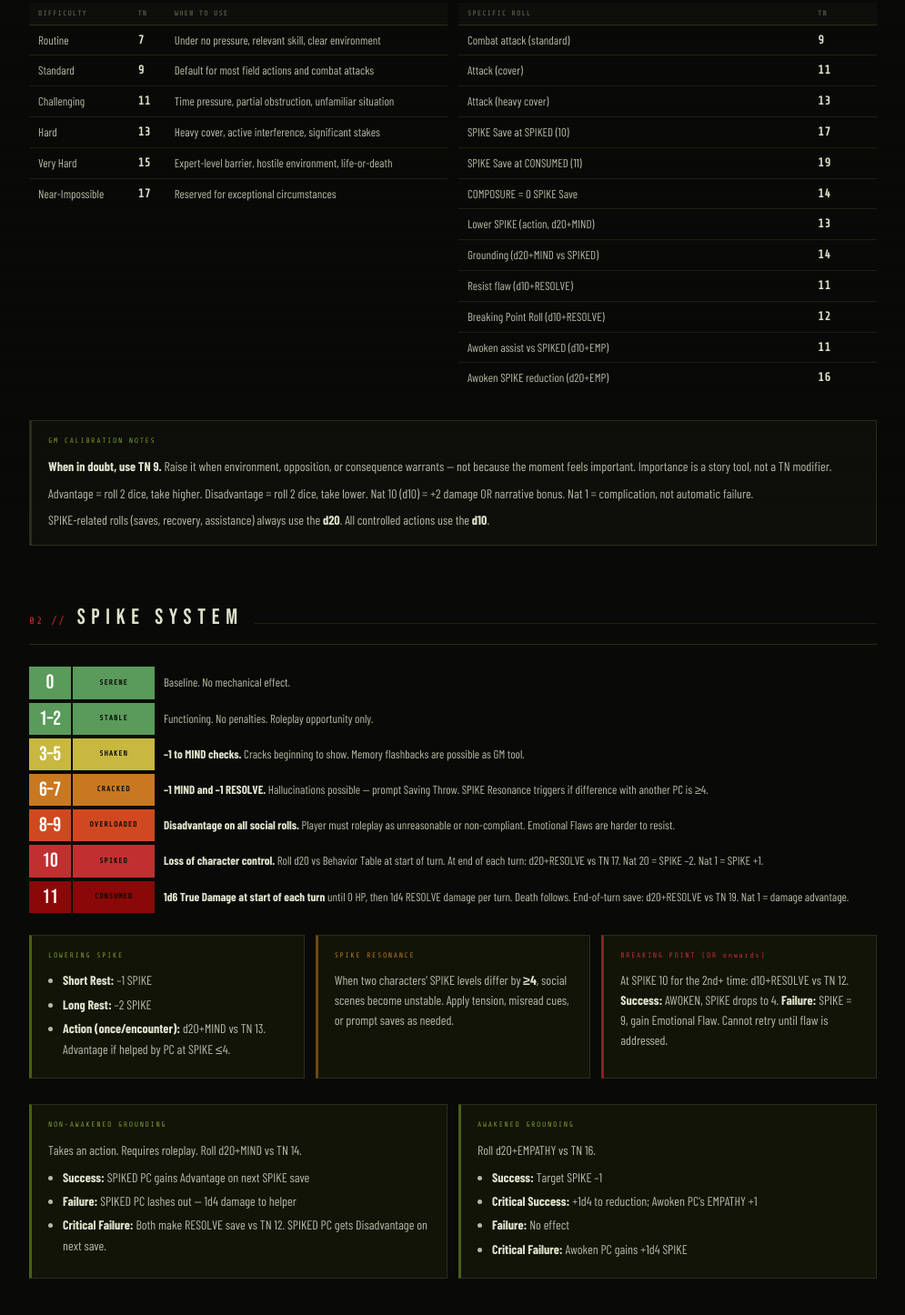
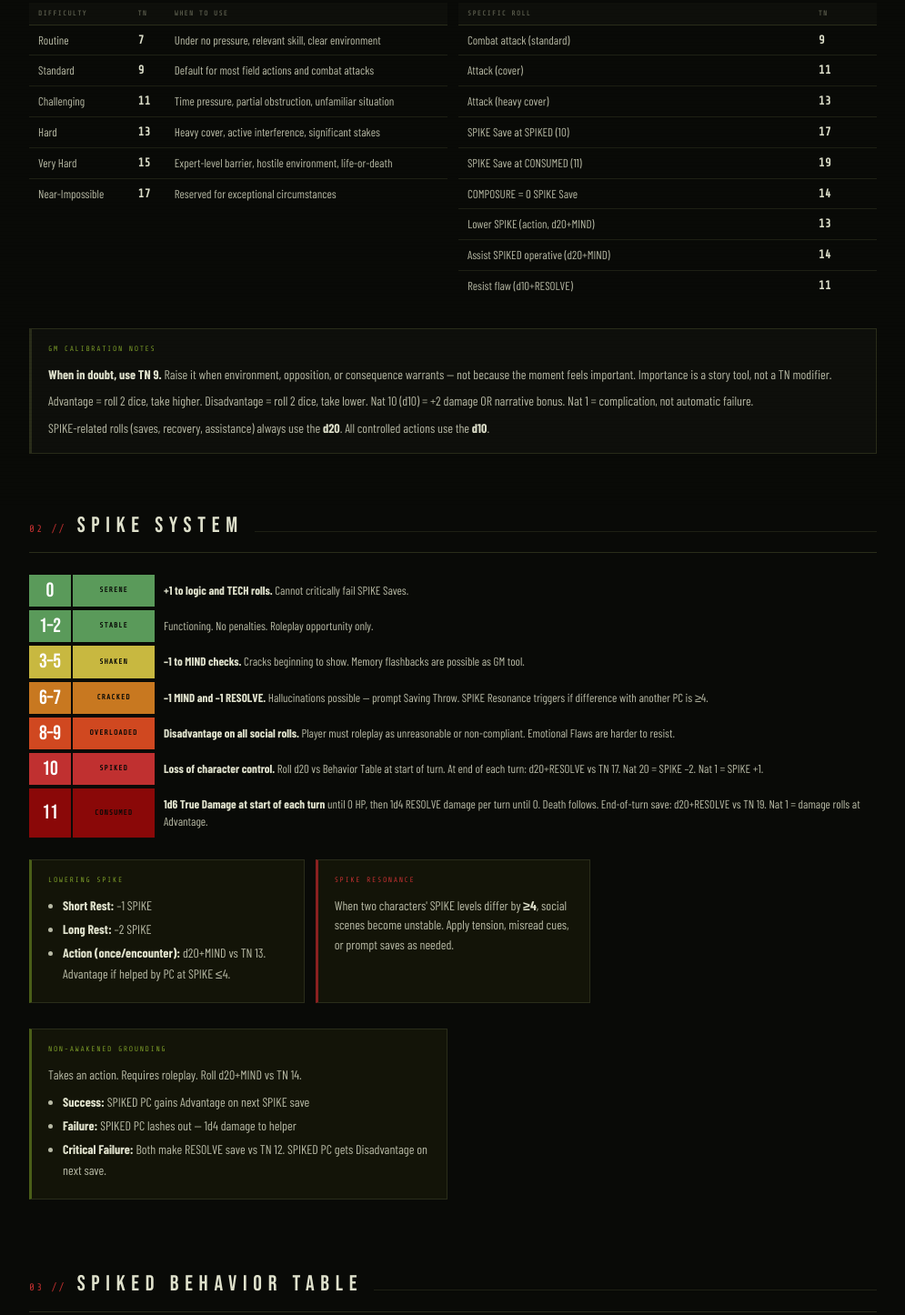
Before and after one commit to SPIKERPG/ReevesGM, a plain HTML site: page gm_running_doc.html in a window 1280 px wide. Shown: the part 242-1688 px from the top of the page at 91% size, without its empty margins (142-1137 px from the left). Drawn offline with nearby package versions, Linux system fonts and the light colour scheme; a web font is replaced by a local one.

Commit message:
Add files via upload

```diff
--- a/gm_running_doc.html
+++ b/gm_running_doc.html
@@ -260,11 +260,9 @@ footer {
           <tr><td>SPIKE Save at CONSUMED (11)</td><td class="td-hi">19</td></tr>
           <tr><td>COMPOSURE = 0 SPIKE Save</td><td class="td-hi">14</td></tr>
           <tr><td>Lower SPIKE (action, d20+MIND)</td><td class="td-hi">13</td></tr>
-          <tr><td>Grounding (d20+MIND vs SPIKED)</td><td class="td-hi">14</td></tr>
+          <tr><td>Assist SPIKED operative (d20+MIND)</td><td class="td-hi">14</td></tr>
           <tr><td>Resist flaw (d10+RESOLVE)</td><td class="td-hi">11</td></tr>
-          <tr><td>Breaking Point Roll (d10+RESOLVE)</td><td class="td-hi">12</td></tr>
-          <tr><td>Awoken assist vs SPIKED (d10+EMP)</td><td class="td-hi">11</td></tr>
-          <tr><td>Awoken SPIKE reduction (d20+EMP)</td><td class="td-hi">16</td></tr>
+
         </tbody>
       </table>
     </div>
@@ -289,7 +287,7 @@ footer {
   <div class="spike-row-item mbr">
     <div class="sl-num s0" style="background:var(--spike-0)">0</div>
     <div class="sl-label s0" style="background:var(--spike-0)">SERENE</div>
-    <div class="sl-body">Baseline. No mechanical effect.</div>
+    <div class="sl-body"><strong style="color:var(--text-hi)">+1 to logic and TECH rolls.</strong> Cannot critically fail SPIKE Saves.</div>
   </div>
   <div class="spike-row-item mbr">
     <div class="sl-num s12" style="background:var(--spike-0)">1–2</div>
@@ -319,7 +317,7 @@ footer {
   <div class="spike-row-item" style="margin-bottom:24px">
     <div class="sl-num s11" style="background:var(--spike-11)">11</div>
     <div class="sl-label s11" style="background:var(--spike-11)">CONSUMED</div>
-    <div class="sl-body"><strong style="color:var(--text-hi)">1d6 True Damage at start of each turn</strong> until 0 HP, then 1d4 RESOLVE damage per turn. Death follows. End-of-turn save: d20+RESOLVE vs TN 19. Nat 1 = damage advantage.</div>
+    <div class="sl-body"><strong style="color:var(--text-hi)">1d6 True Damage at start of each turn</strong> until 0 HP, then 1d4 RESOLVE damage per turn until 0. Death follows. End-of-turn save: d20+RESOLVE vs TN 19. Nat 1 = damage rolls at Advantage.</div>
   </div>
 
   <div class="g3">
@@ -331,13 +329,9 @@ footer {
         <li><strong>Action (once/encounter):</strong> d20+MIND vs TN 13. Advantage if helped by PC at SPIKE ≤4.</li>
       </ul>
     </div>
-    <div class="panel amber">
-      <div class="panel-title amber">SPIKE RESONANCE</div>
+    <div class="panel red">
+      <div class="panel-title red">SPIKE RESONANCE</div>
       <p>When two characters' SPIKE levels differ by <strong>≥4</strong>, social scenes become unstable. Apply tension, misread cues, or prompt saves as needed.</p>
-    </div>
-    <div class="panel red">
-      <div class="panel-title red">BREAKING POINT (DR onwards)</div>
-      <p>At SPIKE 10 for the 2nd+ time: d10+RESOLVE vs TN 12. <strong>Success:</strong> AWOKEN, SPIKE drops to 4. <strong>Failure:</strong> SPIKE = 9, gain Emotional Flaw. Cannot retry until flaw is addressed.</p>
     </div>
   </div>
 
@@ -351,17 +345,7 @@ footer {
         <li><strong>Critical Failure:</strong> Both make RESOLVE save vs TN 12. SPIKED PC gets Disadvantage on next save.</li>
       </ul>
     </div>
-    <div class="panel">
-      <div class="panel-title">AWAKENED GROUNDING</div>
-      <p>Roll d20+EMPATHY vs TN 16.</p>
-      <ul>
-        <li><strong>Success:</strong> Target SPIKE –1</li>
-        <li><strong>Critical Success:</strong> +1d4 to reduction; Awoken PC's EMPATHY +1</li>
-        <li><strong>Failure:</strong> No effect</li>
-        <li><strong>Critical Failure:</strong> Awoken PC gains +1d4 SPIKE</li>
-      </ul>
-    </div>
-  </div>
+
 </section>
 
 <!-- ════ 03. BEHAVIOR TABLE ════ -->
@@ -632,7 +616,7 @@ footer {
 
   <div class="panel">
     <div class="panel-title">SPIKE PRESSURE ENEMIES</div>
-    <p>Some enemies should attack SPIKE instead of HP. On hit: +1 SPIKE. Aura: SPIKE Save each turn. Death effect: nearby PCs +1 SPIKE. Most enemies do <em>not</em> use COMPOSURE — reserve it for Awoken enemies, psychological threats, and bosses. COMPOSURE 5–10; at 0, enemy becomes erratic or escalates.</p>
+    <p>Some enemies should attack SPIKE instead of HP. On hit: +1 SPIKE. Aura: SPIKE Save each turn. Death effect: nearby PCs +1 SPIKE. Most enemies do <em>not</em> use COMPOSURE — reserve it for psychological threats and bosses. COMPOSURE 5–10; at 0, enemy becomes erratic or escalates.</p>
     <p style="margin-bottom:0"><strong>Play enemies thematically, not optimally.</strong> Keep turns under 10 seconds. Traits create identity. If you forget a rule, default to: attack roll + damage.</p>
   </div>
 </section>
```
Also changed, not shown: gm_party_tracker.html (+1 -12 lines).
